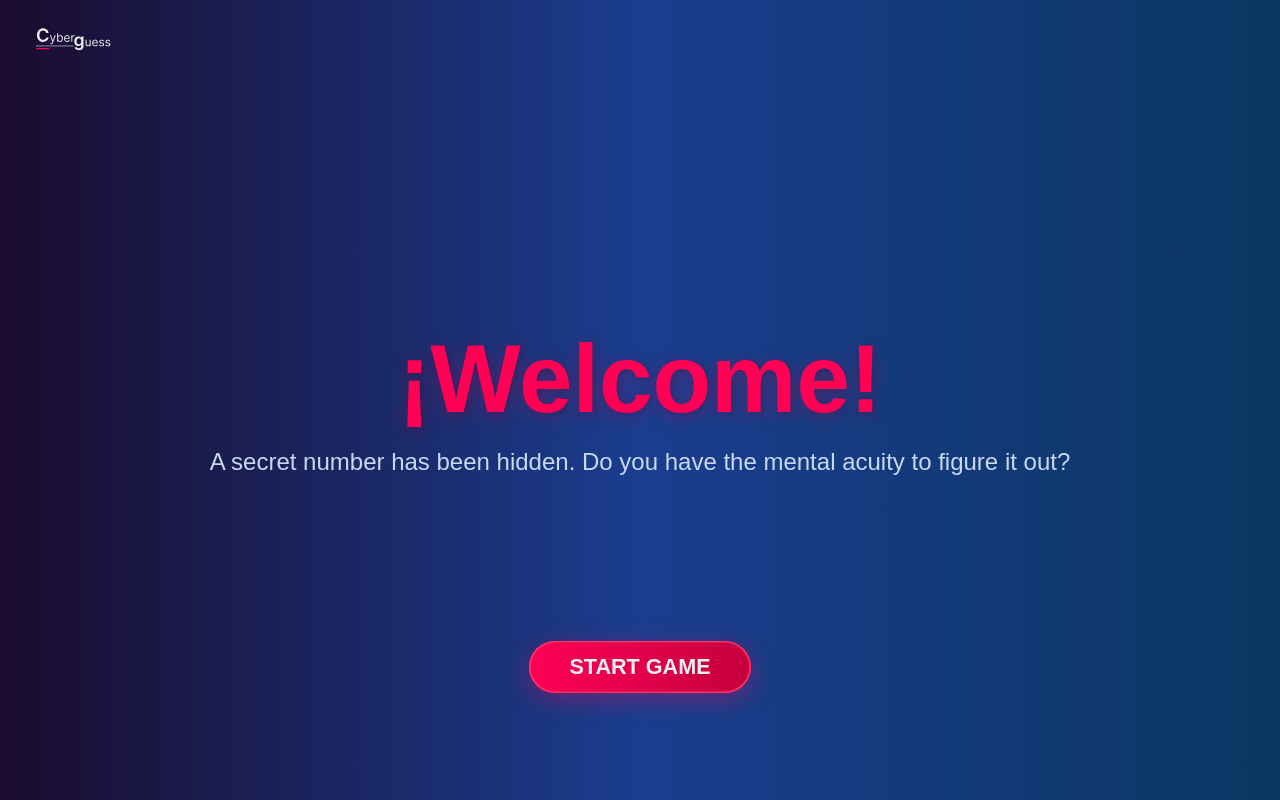
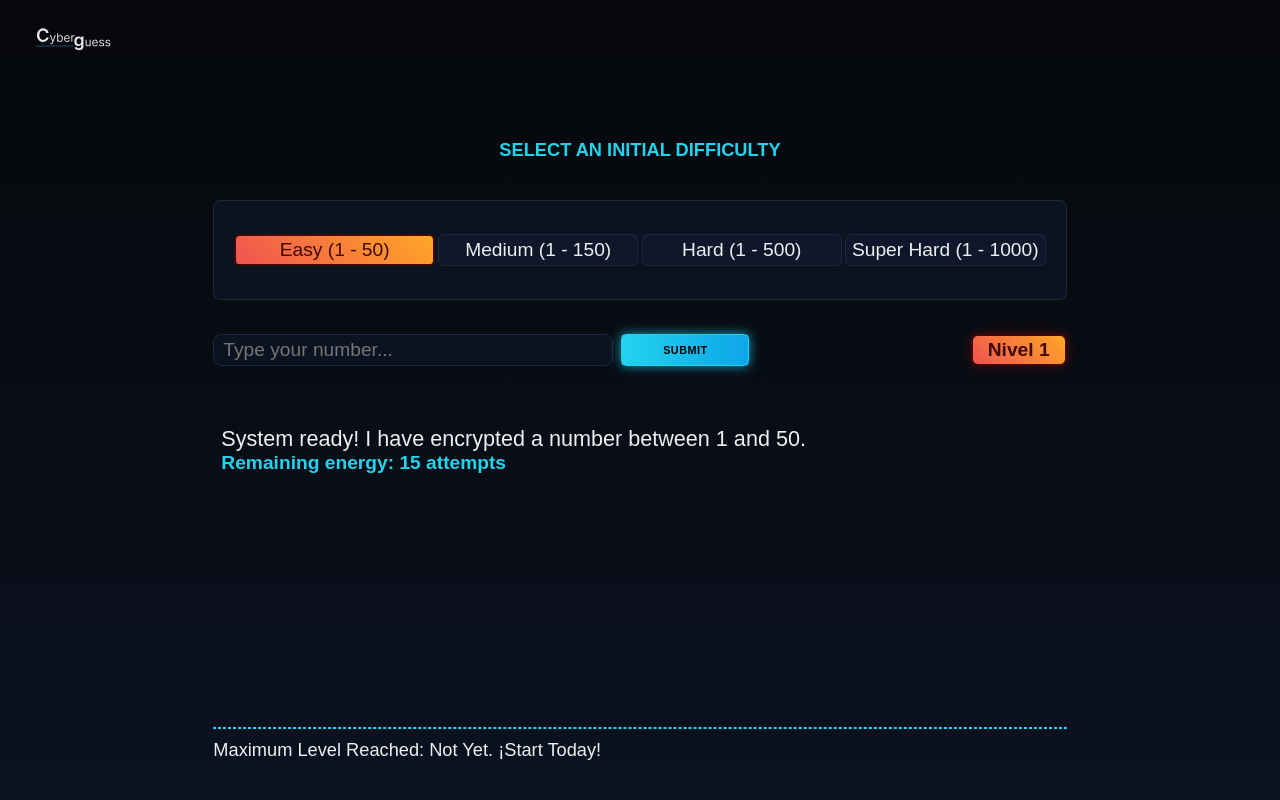
Before and after one commit to dponcez/secret-number, a website: page index.html in a window 1280 px wide. Both pictures are taken after a click on the button "START GAME". Drawn offline with Linux system fonts and the light colour scheme; a web font is replaced by a local one.

Commit message:
feat: update game configuration
- update game state management and improve UI notifications
- fix an inconsistency in the names of arguments passed in the test
- add a new relative path to the import map in the HTML file

```diff
--- a/index.html
+++ b/index.html
@@ -29,6 +29,7 @@
           "imports": {
             "_fns/": "./src/_fns/",
             "helpers/": "./src/helpers/",
+            "handlers/": "./src/handlers/",
             "hooks/": "./src/hooks/",
             "modules/": "./src/modules/",
             "ui/": "./src/ui/",
--- a/src/handlers/gameControllers.js
+++ b/src/handlers/gameControllers.js
@@ -15,10 +15,12 @@ export function handleGameConfiguration(button){
     return
   }
 
-  states.mainDifficulty = type;
-  states.attempts = 1;
+  states.mainDifficult = type;
+  states.actualLevel = 1;
 
-  difficultyButtons.forEach(item => item.classList.toggle('active', item === button));
+  difficultyButtons.forEach(item => {
+    item.classList.toggle('active', item === button)
+  });
 
   if(states.gameStarted){
     startRound();
--- a/src/js/main.js
+++ b/src/js/main.js
@@ -1,6 +1,38 @@
 import { template } from 'modules/template.js';
 import { debounce } from 'utils/debounce.js';
+import { getHTMLRefs } from 'variables/globals.js';
+import { states } from 'variables/constants.js';
+import { startRound } from 'modules/startRound.js';
+import { handler } from '_fns/custom_functions.js';
+import { handleGameConfiguration, handleSubmit } from 'handlers/gameControllers.js';
+
 
 document.addEventListener('DOMContentLoaded', () => {
-  template()
+  template();
+
+  const {
+    difficultyButtons,
+    splashScreen,
+    form,
+    startGameBtn
+  } = getHTMLRefs();
+
+  function startGame(){
+    states.gameStarted = true;
+    startRound();
+  }
+
+  difficultyButtons.forEach(button => {
+    handler(button, 'click', debounce(() => handleGameConfiguration(button), 300));
+  });
+
+  handler(startGameBtn, 'click', () => {
+    if(splashScreen){
+      splashScreen.remove();
+    }
+
+    startGame()
+  });
+
+  handler(form, 'submit', handleSubmit);
 })
--- a/src/modules/startRound.js
+++ b/src/modules/startRound.js
@@ -8,11 +8,18 @@ export function startRound(){
   clearNotification();
   applyGameConfiguration();
 
-  const { inputField, levelContainer, gameContainer, footerContainer } = getHTMLRefs();
+  const {
+    inputField,
+    levelContainer,
+    gameContainer,
+    footerContainer
+  } = getHTMLRefs();
 
   states.attempts = 0;
-  states.remainingAttempts = maximumAttempts;
-  states.secretNumber = Math.floor(Math.random() * (states.max - states.min + 1)) + states.min;
+  states.remainingAttempts = states.maximumAttempts;
+  states.secretNumber = Math.floor(
+    Math.random() * (states.max - states.min + 1)
+  ) + states.min;
 
   levelContainer.innerHTML = `
     <p class="level">nivel
@@ -21,17 +28,17 @@ export function startRound(){
   `;
 
   gameContainer.innerHTML = `
-    <p class="info">sistema listo! He encriptado un número entre ${states.min} y
+    <p class="info">system ready! I have encrypted a number between ${states.min} and
       <span data-max>${states.max}</span>.
     </p>
     <strong class="maximum--attempts">
-      energía restante: <span data-attempts>${states.remainingAttempts}</span> intentos
+      remaining energy: <span data-attempts>${states.remainingAttempts}</span> attempts
     </strong>
   `;
 
   footerContainer.innerHTML = `
     <p class="footer--info">
-      nivel máximo alcanzado: <span data-record></span>
+      maximum level reached: <span data-record></span>
     </p>
   `;
 
--- a/src/ui/showToastNotification.js
+++ b/src/ui/showToastNotification.js
@@ -14,7 +14,7 @@ export function showToastNotification(msg, question, attempts, color, timeout, c
 
   inputField.disabled = true;
 
-  states.messageTimer.setTimeout(() => {
+  states.messageTimer = setTimeout(() => {
     alertContainer.innerHTML = '';
     inputField.disabled = false;
 
```
Also changed, not shown: src/__tests__/gameControllers.test.js (+2 -2 lines).
